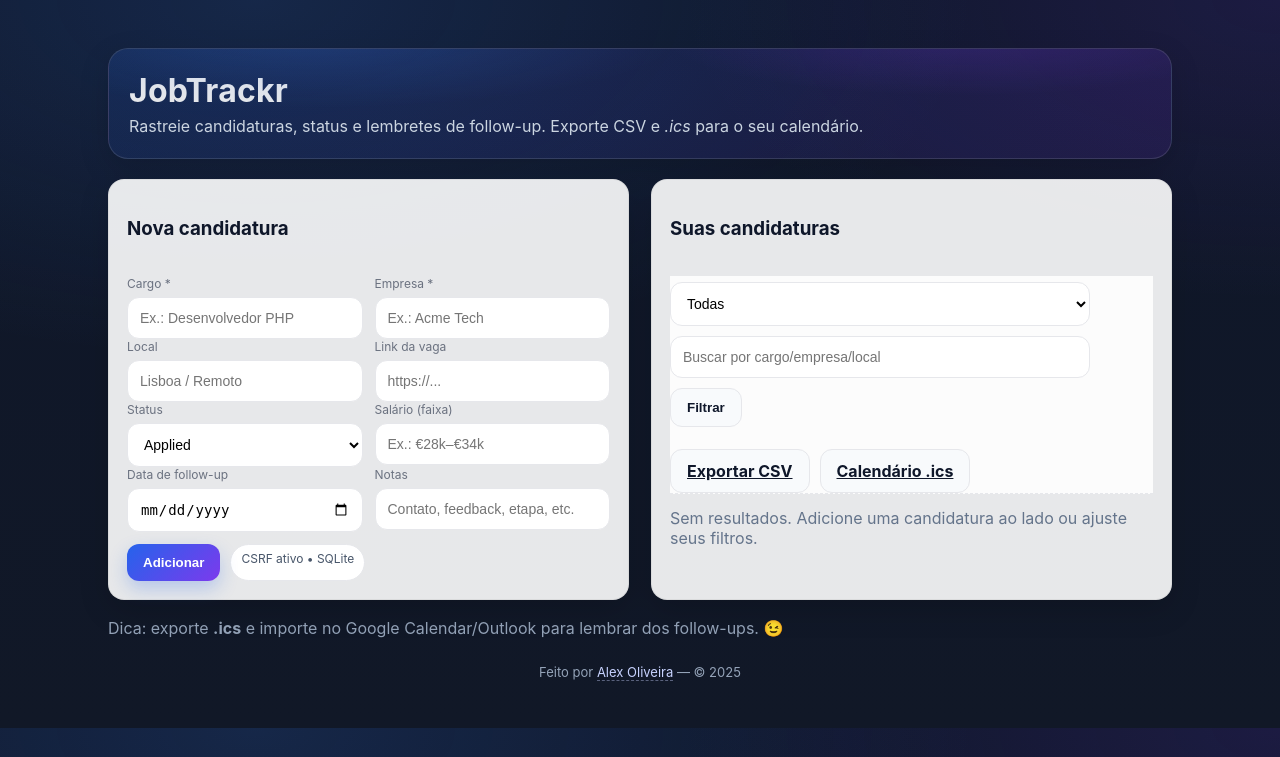
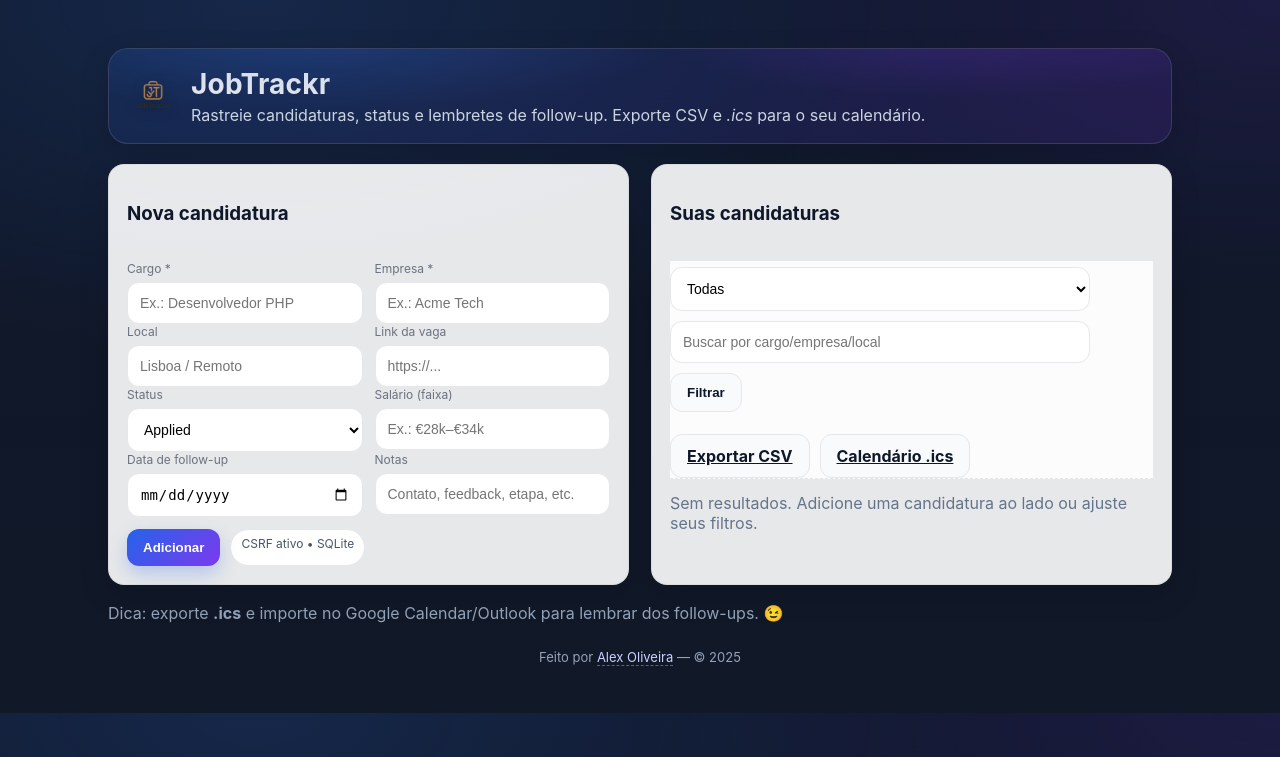
Before and after one commit to AlexRodrigues-web/JobTrackr, a PHP site: page / in a window 1280 px wide. Shown: the top 757 px of the page. Run offline with PHP 8.4, Linux system fonts and the light colour scheme.

Commit message:
feat(ui): adiciona logo do JobTrackr no header + favicon e ajustes visuais

```diff
--- a/index.php
+++ b/index.php
@@ -202,6 +202,7 @@ $jobs = $list->fetchAll(PDO::FETCH_ASSOC);
   <meta charset="utf-8">
   <meta name="viewport" content="width=device-width,initial-scale=1">
   <meta name="theme-color" content="#0f172a">
+  <link rel="icon" href="img/jobtrackr.png">
   <title>JobTrackr — Candidaturas</title>
   <style>
     :root{
@@ -221,8 +222,17 @@ $jobs = $list->fetchAll(PDO::FETCH_ASSOC);
     header.hero{
       background:linear-gradient(135deg, rgba(37,99,235,.12), rgba(124,58,237,.12));
       border:1px solid rgba(255,255,255,.12); color:#e5e7eb;
-      border-radius:20px; padding:22px 20px; backdrop-filter: blur(8px);
+      border-radius:20px; padding:18px 20px; backdrop-filter: blur(8px);
       box-shadow: var(--shadow); position:relative; overflow:hidden;
+    }
+    /* BRAND (logo + título) */
+    .brand{display:flex; align-items:center; gap:14px}
+    .brand .logo{
+      width:auto; height:40px; max-width:180px; object-fit:contain;
+      filter: drop-shadow(0 2px 6px rgba(0,0,0,.25));
+    }
+    @media (min-width:680px){
+      .brand .logo{height:48px}
     }
     header.hero::after{
       content:""; position:absolute; inset:-2px; background:
@@ -230,7 +240,7 @@ $jobs = $list->fetchAll(PDO::FETCH_ASSOC);
       radial-gradient(500px 100px at 80% -10%, rgba(124,58,237,.18), transparent 60%);
       pointer-events:none;
     }
-    h1{margin:0 0 6px;font-size:32px;letter-spacing:.2px}
+    h1{margin:0 0 4px;font-size:28px;letter-spacing:.2px}
     .sub{color:#cbd5e1;margin:0}
     .grid{display:grid;grid-template-columns:1fr 1fr;gap:22px;margin-top:20px}
     .card{
@@ -294,22 +304,18 @@ $jobs = $list->fetchAll(PDO::FETCH_ASSOC);
     }
     footer.signature a{color:#c7d2fe;text-decoration:none;border-bottom:1px dashed rgba(199,210,254,.4)}
     footer.signature a:hover{opacity:.9}
-    /* Buttons ripple (visual apenas) */
     .ripple{position:absolute;border-radius:50%;transform:scale(0);animation:ripple .6s linear;background:rgba(255,255,255,.45)}
     @keyframes ripple{to{transform:scale(4);opacity:0}}
-    /* Animations */
     @keyframes fadeIn{from{opacity:0}to{opacity:1}}
     @keyframes rise{from{opacity:0;transform:translateY(10px)}to{opacity:1;transform:translateY(0)}}
     @keyframes fadeRow{from{opacity:.0;transform:translateY(4px)}to{opacity:1;transform:translateY(0)}}
-    /* Responsive */
     @media(max-width:980px){.grid{grid-template-columns:1fr}}
     @media(max-width:640px){
       .row{grid-template-columns:1fr}
       table{min-width:600px}
-      thead th:nth-child(3), tbody td:nth-child(3){display:none} /* esconde Local no mobile */
-      thead th:nth-child(4), tbody td:nth-child(4){display:none} /* esconde Próx. ação no mobile */
+      thead th:nth-child(3), tbody td:nth-child(3){display:none}
+      thead th:nth-child(4), tbody td:nth-child(4){display:none}
     }
-    /* Motion respect */
     @media (prefers-reduced-motion: reduce){
       *{animation:none !important; transition:none !important}
     }
@@ -318,8 +324,13 @@ $jobs = $list->fetchAll(PDO::FETCH_ASSOC);
 <body>
   <div class="container">
     <header class="hero">
-      <h1>JobTrackr</h1>
-      <p class="sub">Rastreie candidaturas, status e lembretes de follow-up. Exporte CSV e <em>.ics</em> para o seu calendário.</p>
+      <div class="brand">
+        <img class="logo" src="img/jobtrackr.png" alt="JobTrackr logo" onerror="this.style.display='none'">
+        <div>
+          <h1>JobTrackr</h1>
+          <p class="sub">Rastreie candidaturas, status e lembretes de follow-up. Exporte CSV e <em>.ics</em> para o seu calendário.</p>
+        </div>
+      </div>
     </header>
 
     <?php if ($flash): ?>
@@ -445,7 +456,6 @@ $jobs = $list->fetchAll(PDO::FETCH_ASSOC);
                     <td><?= e($j['next_action_date'] ?: '—') ?></td>
                     <td><span class="status-badge <?= e($statusClass) ?>"><?= e($j['status']) ?></span></td>
                     <td>
-                      <!-- Atualizar status rápido -->
                       <form method="post" style="display:inline-block;margin-right:6px">
                         <?= csrf_field() ?>
                         <input type="hidden" name="action" value="update_status">
@@ -456,9 +466,7 @@ $jobs = $list->fetchAll(PDO::FETCH_ASSOC);
                           <?php endforeach; ?>
                         </select>
                       </form>
-                      <!-- Editar (toggle) -->
                       <button class="btn btn-ghost" onclick="toggleEdit(<?= (int)$j['id'] ?>)">Editar</button>
-                      <!-- Remover -->
                       <form method="post" style="display:inline-block" onsubmit="return confirm('Remover esta candidatura?')">
                         <?= csrf_field() ?>
                         <input type="hidden" name="action" value="delete">
@@ -467,7 +475,6 @@ $jobs = $list->fetchAll(PDO::FETCH_ASSOC);
                       </form>
                     </td>
                   </tr>
-                  <!-- Linha edição -->
                   <tr id="edit-<?= (int)$j['id'] ?>" style="display:none">
                     <td colspan="6">
                       <form method="post">
@@ -545,21 +552,18 @@ $jobs = $list->fetchAll(PDO::FETCH_ASSOC);
   </div>
 
   <script>
-    // Alterna linha de edição
     function toggleEdit(id){
       const row = document.getElementById('edit-'+id);
       if (!row) return;
       row.style.display = (row.style.display === 'none' || row.style.display === '') ? 'table-row' : 'none';
       row.scrollIntoView({behavior:'smooth', block:'center'});
     }
-    // Flash auto-dismiss
     (function(){
       const f = document.getElementById('flash');
       if(!f) return;
       setTimeout(()=>{ f.classList.add('hide'); }, 2200);
       setTimeout(()=>{ if (f && f.parentNode) f.parentNode.removeChild(f); }, 2700);
     })();
-    // Efeito ripple nos botões
     document.addEventListener('click', function(e){
       const btn = e.target.closest('.btn');
       if(!btn) return;
```
Also changed, not shown: img/jobtrackr.png (added).
